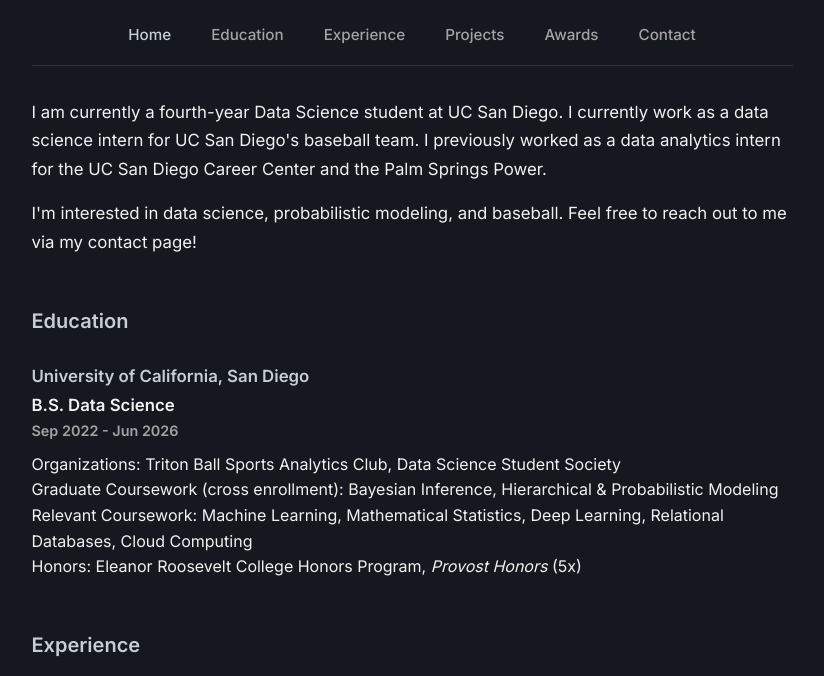
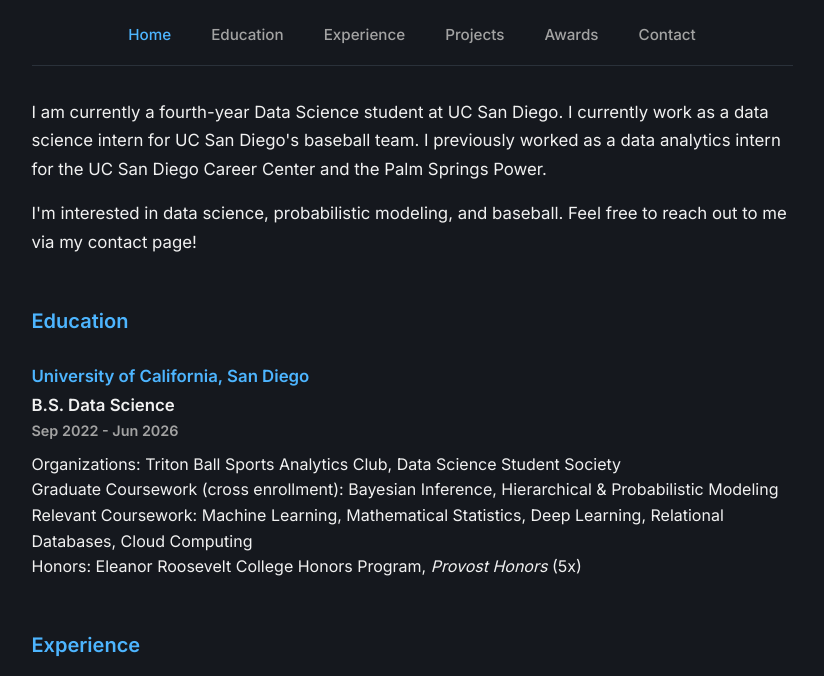
Before and after one commit to d2osborn/portfolio, a website with bundled scripts: page index.html in a window 1280 px wide. Shown: the part 124-800 px from the top of the page, without its empty margins (228-1052 px from the left). Built offline with nearby package versions, Linux system fonts and the light colour scheme; no server answers.

Commit message:
Update style.css

```diff
--- a/style.css
+++ b/style.css
@@ -6,7 +6,8 @@
   /* --bg: #00629B; */
   --bg-card: #1f242b;
   --border: #2a313a;
-  --accent: #C4CED4;
+  --accent: #4db5ff;
+  /* C4CED4 */
   --accent-hover: #C4CED4;
   --max-width: 825px;
   --font-serif: 'Georgia', serif;
```
